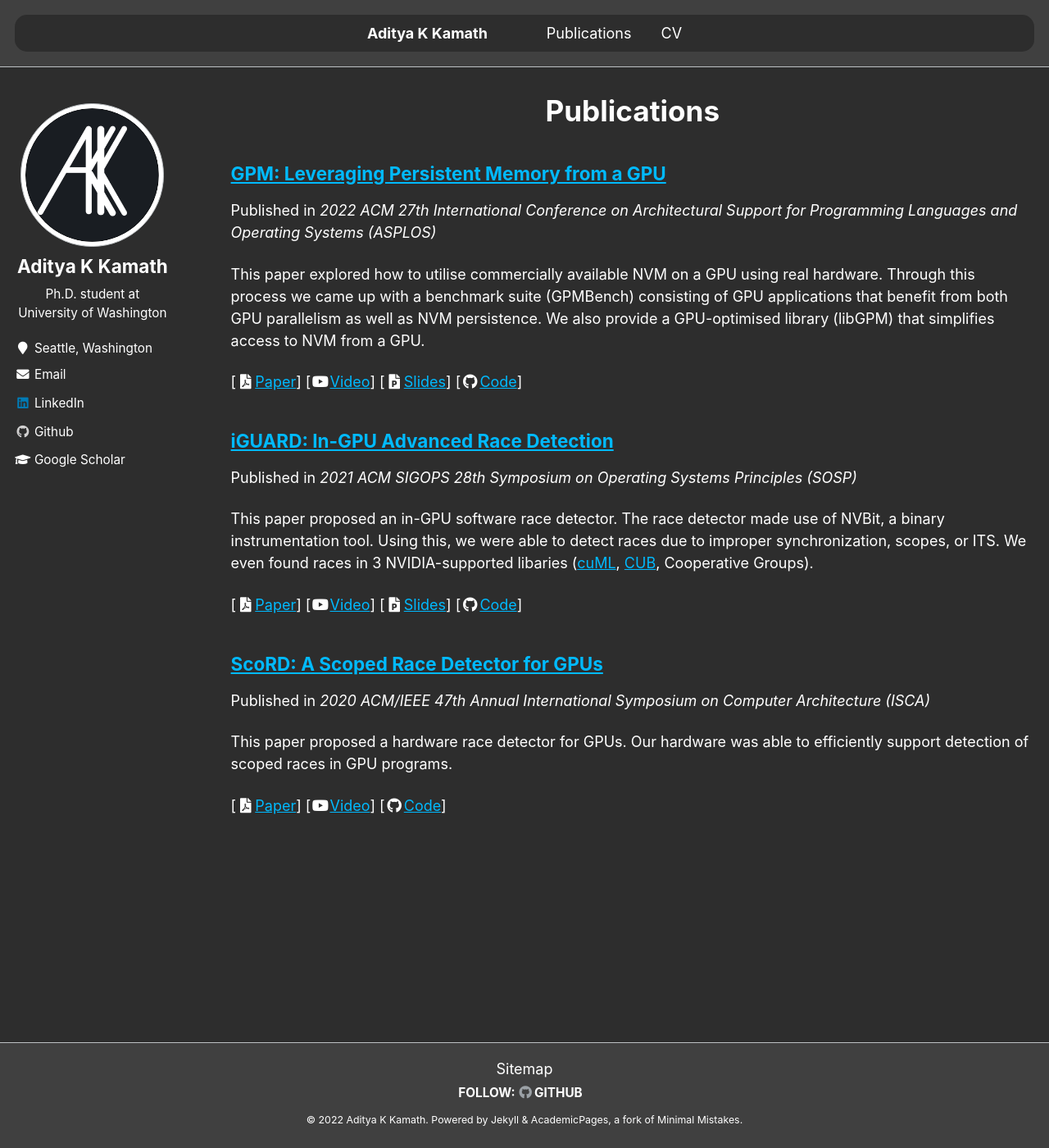
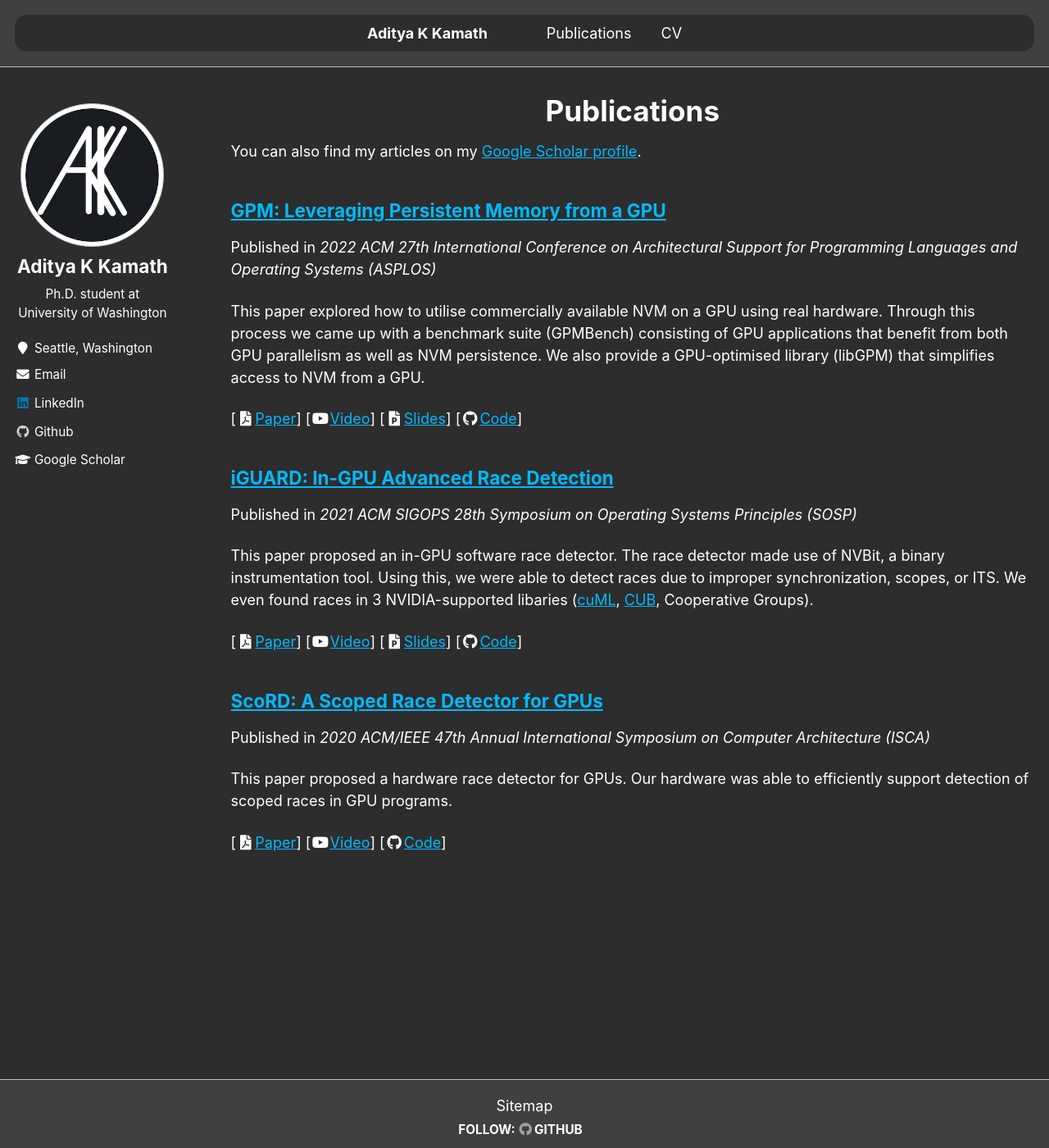
Before and after one commit to AKKamath/akkamath.github.io, a Jekyll site: the page built from _pages/publications.md, in a window 1280 px wide and 1400 px high. Shown: the whole window at 82% size. Built offline with Jekyll 4.4.1, drawn with Linux system fonts in a browser that asks for light colours.

Commit message:
Fix issue with Google scholar link not showing on publications page

```diff
--- a/_pages/publications.md
+++ b/_pages/publications.md
@@ -4,9 +4,8 @@
 permalink: /publications/
 author_profile: true
 ---
-
-{% if author.googlescholar %}
-  You can also find my articles on <u><a href="{{author.googlescholar}}">my Google Scholar profile</a>.</u>
+{% if site.author.googlescholar %}
+  You can also find my articles on my <a href="{{site.author.googlescholar}}">Google Scholar profile</a>.
 {% endif %}
 
 {% include base_path %}
--- a/_sass/_base.scss
+++ b/_sass/_base.scss
@@ -67,7 +67,6 @@
   text-decoration: none;
   border-bottom: 1px solid $text-color;
   a {
-    color: inherit;
   }
 }
 
```
Also changed, not shown: _pages/top-lists.md (+0 -4 lines).
